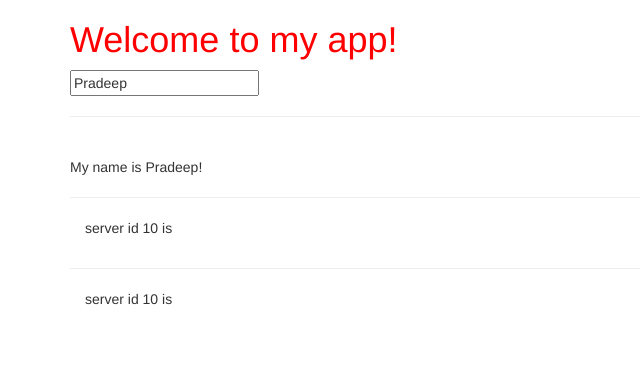
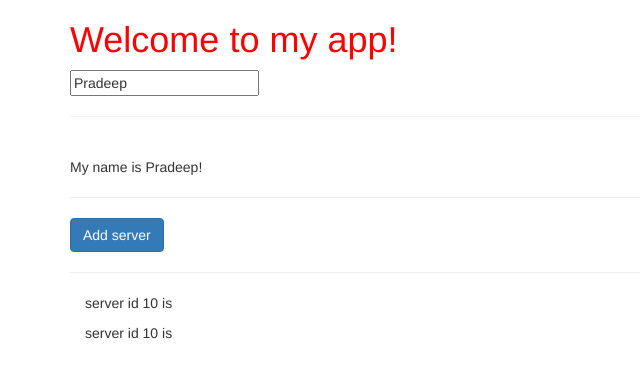
Before and after one commit to pradeepyadavx/Angular, an Angular app in the folder my-first-app/: page / in a window 1280 px wide. Shown: the top 378 px of the page, without its empty margins (0-640 px from the left). Built offline with nearby package versions, Linux system fonts and the light colour scheme.

Commit message:
Databinding using property binding

```diff
--- a/my-first-app/src/app/servers/servers.component.html
+++ b/my-first-app/src/app/servers/servers.component.html
@@ -1,10 +1,5 @@
-<p>
-    hi
-</p>
+<button class="btn btn-primary" [disabled]="!allowNewServer"> Add server</button>
+<hr>
+<app-server> </app-server>
 
 <app-server> </app-server>
-<p>
-    hi
-</p>
-
-<app-server> </app-server>
--- a/my-first-app/src/app/servers/servers.component.ts
+++ b/my-first-app/src/app/servers/servers.component.ts
@@ -13,14 +13,20 @@
    // templateUrl:'./servers.component.html',
 
   // inline teamplte
-  template: `<app-server></app-server>
-                <hr>
-                <app-server></app-server>`,
+  // template: `<app-server></app-server>
+  //               <hr>
+  //               <app-server></app-server>`,
+  templateUrl:'./servers.component.html',
   styleUrls: ['./servers.component.css']
 })
 export class ServersComponent implements OnInit {
+  allowNewServer=false;
 
-  constructor() { }
+  constructor() {
+    setTimeout(() => {
+      this.allowNewServer=true;
+    }, 2000);
+   }
 
   ngOnInit() {
   }
```
